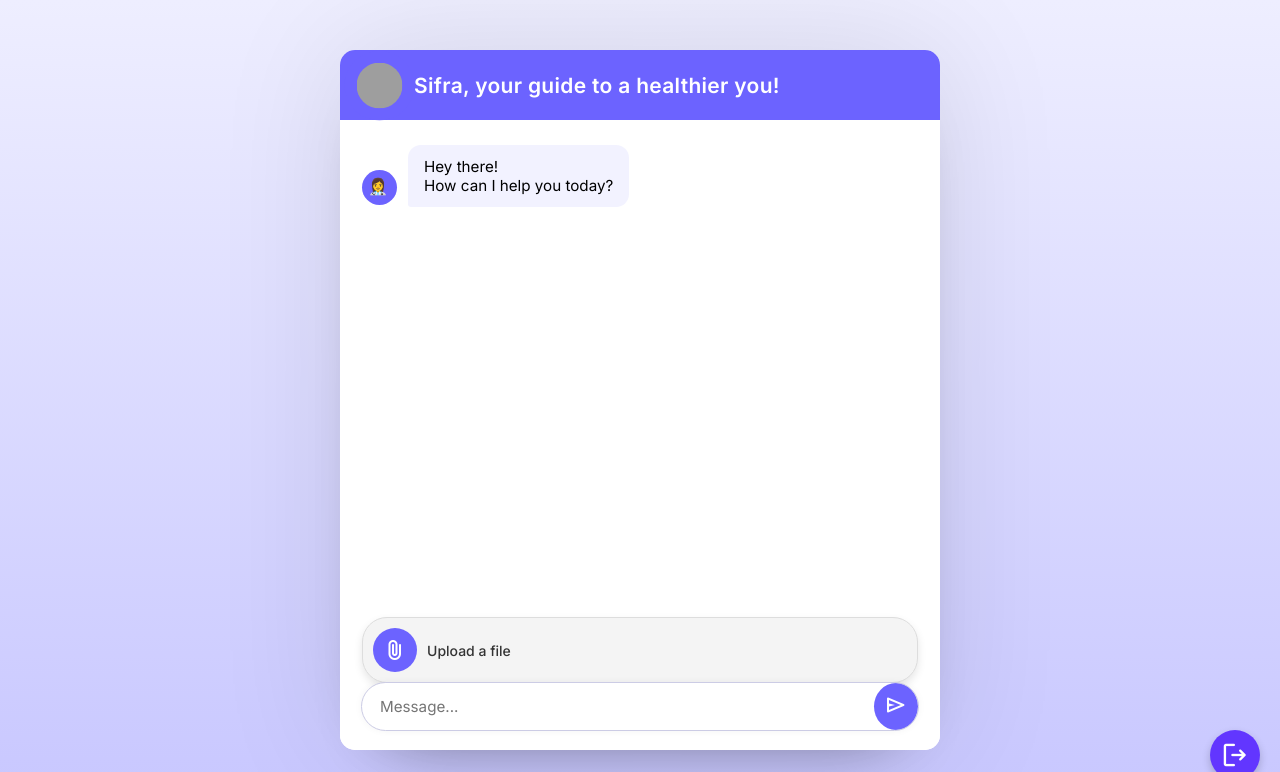
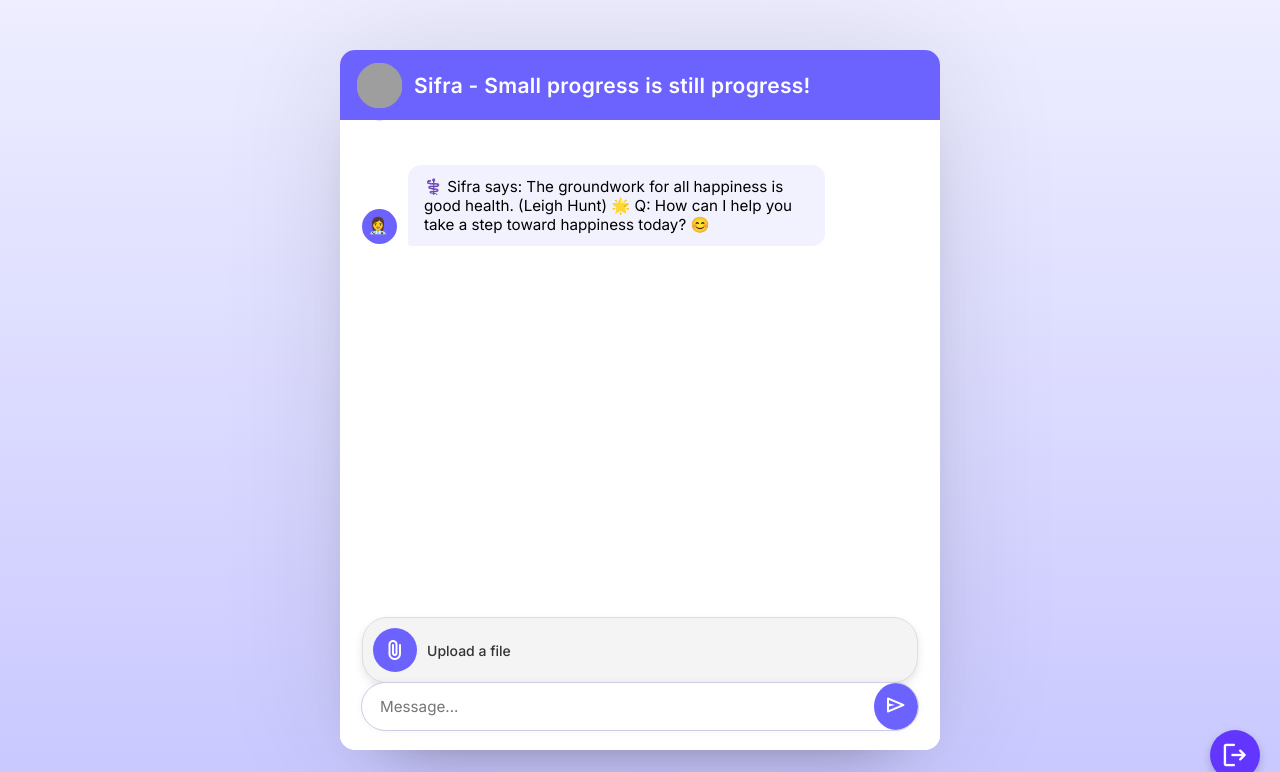
Before and after one commit to TechnoAceX/Sifra, a Flask app: template templates/index.html in a window 1280 px wide. Shown: the top 772 px of the page. Run offline with Flask 3, Linux system fonts and the light colour scheme; the template is opened without the code that fills it, so the values that code supplies are empty; grey boxes are pictures that could not be loaded.

Commit message:
Updated messages

```diff
--- a/app.py
+++ b/app.py
@@ -16,6 +16,60 @@
 
 db = SQLAlchemy(app)
 
+import random
+
+# List of random quotes for Sifra
+sifra_quotes = [
+    ".Sifra - Success begins with self-belief!",
+    ".Sifra - Every day is a new opportunity!",
+    ".Sifra - Push yourself, because no one else will!",
+    ".Sifra - Dream big, work hard, stay focused!",
+    ".Sifra - Turn obstacles into stepping stones!",
+    ".Sifra - Small progress is still progress!",
+    ".Sifra - Your only limit is your mind!",
+    ".Sifra - Make today count!",
+    ".Sifra - Great things take time, keep going!",
+    ".Sifra - Discipline beats motivation every time!",
+    ".Sifra - Consistency is the key to success!",
+    ".Sifra - You are stronger than you think!",
+    ".Sifra - Success is built on daily habits!"
+]
+
+sifra_greetings = [
+    "💡 Sifra says: Health is the greatest possession. Contentment is the greatest treasure. (Lao Tzu) 🌟 Q: How may I assist you in achieving a healthier life today? 🤔",
+    "💡 Sifra says: Take care of your body; it’s the only place you have to live. (Jim Rohn) 🏡 Q: What’s one small step you’d like to take for your well-being? 💪",
+    "💡 Sifra says: The greatest wealth is health. (Virgil) 💰 Q: How can I support you in investing in your well-being? 🏆",
+    "💡 Sifra says: Strive for progress, not perfection. 🚀 Q: Every small step matters! How can I support your journey? 🏁",
+    "💡 Sifra says: When you feel like quitting, think about why you started. 🔥 Q: Let’s push forward together—how can I assist you? 💯",
+
+    "🩺 Sifra says: Happiness is the highest form of health. (Dalai Lama) 😊 Q: Let’s work together to build a happier, healthier you! 🌈",
+    "🩺 Sifra says: Your health is an investment, not an expense. 📈 Q: Ready to make a positive change today? 🔥",
+    "🩺 Sifra says: The first wealth is health. (Ralph Waldo Emerson) 💎 Q: Let’s focus on what truly matters—your well-being! ✨",
+    "🩺 Sifra says: The pain you feel today will be the strength you feel tomorrow. 💪 Q: Keep going! Need motivation? I’m here for you! 🔥",
+    "🩺 Sifra says: No one is perfect, but everyone can improve. 🎯 Q: Small improvements lead to great results! How may I guide you today? 🚀",
+
+    "⚕️ Sifra says: The groundwork for all happiness is good health. (Leigh Hunt) 🌟 Q: How can I help you take a step toward happiness today? 😊",
+    "⚕️ Sifra says: He who has health has hope, and he who has hope has everything. (Arabian Proverb) 🙌 Q: What health goal can I assist you with today? 🎯",
+    "⚕️ Sifra says: Health is like money, we never have a true idea of its value until we lose it. (Josh Billings) 💸 Q: How may I help you protect your greatest asset? 🛡️",
+    "⚕️ Sifra says: To keep the body in good health is a duty… otherwise, we shall not be able to keep the mind strong and clear. (Buddha) 🧘‍♂️ Q: How can I support you in balancing mind and body? 🌿",
+    "⚕️ Sifra says: It’s never too late to start. It’s always too early to quit. ⏳ Q: Let’s begin your journey—how can I help? 🚀",
+
+    "🌿 Sifra says: A healthy outside starts from the inside. (Robert Urich) 🍏 Q: How may I assist you in nurturing your inner health? 🌱",
+    "🌿 Sifra says: Physical fitness is the first requisite of happiness. (Joseph Pilates) 🏃‍♂️ Q: Let’s find a way to keep you moving and feeling great! 💪",
+    "🌿 Sifra says: The food you eat can be either the safest and most powerful form of medicine or the slowest form of poison. (Ann Wigmore) 🥗 Q: Need guidance on making better food choices? 🍽️",
+    "🌿 Sifra says: Your body is your greatest asset—treat it well! 💖 Q: What’s one healthy habit you’d like to start today? 🏆",
+    "🌿 Sifra says: Your health is your wealth, invest wisely. 💰 Q: What’s one step you’d like to take today for a healthier future? 🚀"
+]
+
+
+@app.route('/get_greeting', methods=['GET'])
+def get_greeting():
+    return jsonify({'greeting': random.choice(sifra_greetings)})
+
+# Randomly pick a quote for the chatbot header
+@app.route('/get_quote', methods=['GET'])
+def get_quote():
+    return jsonify({'quote': random.choice(sifra_quotes)})
 
 # User Model
 class User(db.Model):
--- a/static/script2.js
+++ b/static/script2.js
@@ -106,3 +106,33 @@
         window.location.href = "/logout";
     });
 });
+document.addEventListener("DOMContentLoaded", function () {
+    fetch('/get_quote')
+        .then(response => response.json())
+        .then(data => {
+            document.getElementById("sifra-quote").textContent = data.quote;
+        })
+        .catch(error => console.error("Error fetching quote:", error));
+});
+document.addEventListener("DOMContentLoaded", function () {
+    fetch('/get_greeting')
+        .then(response => response.json())
+        .then(data => {
+            const chatBody = document.getElementById("chat-body");
+            const botMessage = document.createElement("div");
+            botMessage.classList.add("message", "bot-message");
+
+            const botAvatar = document.createElement("div");
+            botAvatar.classList.add("bot-avatar");
+            botAvatar.textContent = "👩‍⚕️";
+
+            const messageText = document.createElement("div");
+            messageText.classList.add("message-text");
+            messageText.textContent = data.greeting;
+
+            botMessage.appendChild(botAvatar);
+            botMessage.appendChild(messageText);
+            chatBody.appendChild(botMessage);
+        })
+        .catch(error => console.error("Error fetching greeting:", error));
+});
--- a/templates/index.html
+++ b/templates/index.html
@@ -18,17 +18,15 @@
         <div class="chat-header">
             <div class="header-info">
                 <img class="chatbot-logo" src="https://th.bing.com/th/id/OIP.TRS8M5ouGTD3t54TaP89FQHaIx?pid=ImgDet&w=184&h=217&c=7&dpr=1.3" alt="Chatbot Logo" />
-                <h1 class="logo-text">.Sifra, your guide to a healthier you!</h1>
+                <h1 class="logo-text" id="sifra-quote">. Sifra - Your guide to a healthier you!</h1>
             </div>
             <button id="close-chatbot" class="material-symbols-rounded"></button>
         </div>
         <!-- Chatbot Body -->
         <div class="chat-body" id="chat-body">
             <div class="message bot-message">
-                <div class="bot-avatar">👩‍⚕️</div>
-                <div class="message-text">Hey there! <br />How can I help you today?</div>
             </div>
-            <div id="response-container"></div>
+
         </div>
         <!-- Chatbot Footer -->
         <div class="chat-footer">
```
Also changed, not shown: test.py (added, +19 -0 lines).
